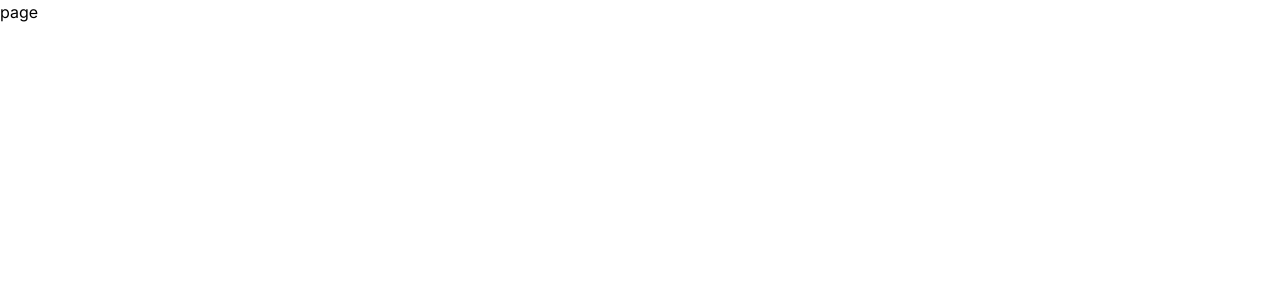
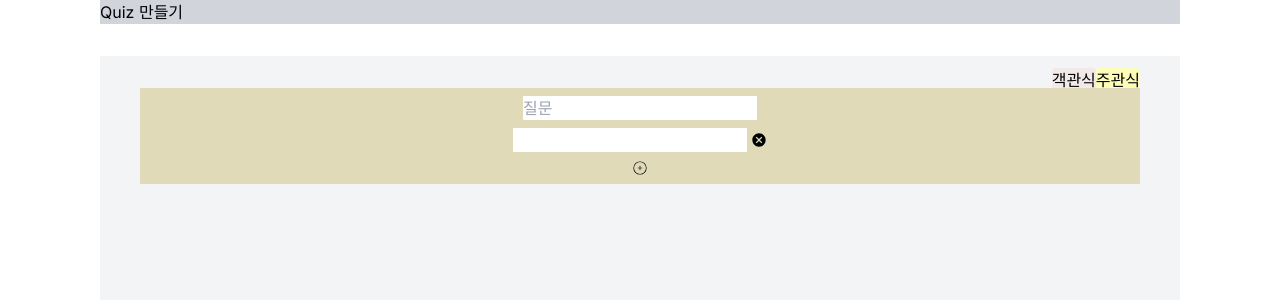
Before and after one commit to 2njeong/TWL, a Next.js app: page /makequiz in a window 1280 px wide. Shown: the top 300 px of the page. Built offline with nearby package versions, Linux system fonts and the light colour scheme.

Commit message:
[feat] - react.icon 설치 + makeQuizPage 틀 생성

```diff
--- a/package.json
+++ b/package.json
@@ -15,6 +15,7 @@
     "next": "14.2.3",
     "react": "^18",
     "react-dom": "^18",
+    "react-icons": "^5.2.1",
     "recoil": "^0.7.7"
   },
   "devDependencies": {
--- /dev/null
+++ b/src/app/makequiz/layout.tsx
@@ -0,0 +1,12 @@
+import { PropsWithChildren } from 'react';
+
+const MakeQuizLayout = ({ children }: PropsWithChildren) => {
+  return (
+    <div className="w-full max-w-[1080px] mx-auto flex flex-col gap-8">
+      <header className="bg-gray-300">Quiz 만들기</header>
+      {children}
+    </div>
+  );
+};
+
+export default MakeQuizLayout;
--- a/src/app/makequiz/page.tsx
+++ b/src/app/makequiz/page.tsx
@@ -1,5 +1,26 @@
+import SelectInput from ' @/components/SelectInput';
+
 const MakeQuizPage = () => {
-  return <div>page</div>;
+  return (
+    <>
+      <div className="flex flex-col items-center w-full h-screen bg-gray-100 p-8">
+        <div className="w-full max-w-[1000px] relative">
+          <section className="w-full max-w-[1000px] flex justify-end absolute -top-5">
+            <button className="bg-pinkOne rounded">객관식</button>
+            <button className="bg-yelThree rounded">주관식</button>
+          </section>
+          <div className="bg-beiOne w-full flex flex-col items-center p-2 absolute gap-2">
+            <section>
+              <input placeholder="질문"></input>
+            </section>
+            <section>
+              <SelectInput />
+            </section>
+          </div>
+        </div>
+      </div>
+    </>
+  );
 };
 
 export default MakeQuizPage;
--- /dev/null
+++ b/src/components/SelectInput.tsx
@@ -0,0 +1,38 @@
+'use client';
+
+import { useState } from 'react';
+import { CiCirclePlus } from 'react-icons/ci';
+import { MdCancel } from 'react-icons/md';
+
+const SelectInput = () => {
+  const [inputCount, setInputCount] = useState(1);
+
+  const plusInputCount = () => {
+    setInputCount((prev) => Math.min(5, prev + 1));
+  };
+
+  const minusInputCount = () => {
+    setInputCount((prev) => Math.max(1, prev - 1));
+  };
+
+  return (
+    <div className="flex flex-col gap-2">
+      {Array(inputCount)
+        .fill(1)
+        .map((_, idx) => (
+          <div key={idx} className="flex gap-1 items-center">
+            <input></input>
+            <button onClick={minusInputCount}>
+              <MdCancel />
+            </button>
+          </div>
+        ))}
+
+      <button className="mx-auto" onClick={plusInputCount}>
+        <CiCirclePlus />
+      </button>
+    </div>
+  );
+};
+
+export default SelectInput;
--- a/tailwind.config.ts
+++ b/tailwind.config.ts
@@ -1,20 +1,27 @@
-import type { Config } from "tailwindcss";
+import type { Config } from 'tailwindcss';
 
 const config: Config = {
   content: [
-    "./src/pages/**/*.{js,ts,jsx,tsx,mdx}",
-    "./src/components/**/*.{js,ts,jsx,tsx,mdx}",
-    "./src/app/**/*.{js,ts,jsx,tsx,mdx}",
+    './src/pages/**/*.{js,ts,jsx,tsx,mdx}',
+    './src/components/**/*.{js,ts,jsx,tsx,mdx}',
+    './src/app/**/*.{js,ts,jsx,tsx,mdx}'
   ],
   theme: {
     extend: {
       backgroundImage: {
-        "gradient-radial": "radial-gradient(var(--tw-gradient-stops))",
-        "gradient-conic":
-          "conic-gradient(from 180deg at 50% 50%, var(--tw-gradient-stops))",
+        'gradient-radial': 'radial-gradient(var(--tw-gradient-stops))',
+        'gradient-conic': 'conic-gradient(from 180deg at 50% 50%, var(--tw-gradient-stops))'
       },
-    },
+      colors: {
+        yelOne: '#FFF6BD',
+        yelTwo: '#FCED88',
+        yelThree: '#FDFCB8',
+        yelFour: '#F9F6AA',
+        pinkOne: '#F2E9E9',
+        beiOne: '#E1DAB9'
+      }
+    }
   },
-  plugins: [],
+  plugins: []
 };
 export default config;
```
Also changed, not shown: 1 other file (tests, documents, lock files or other folders).
